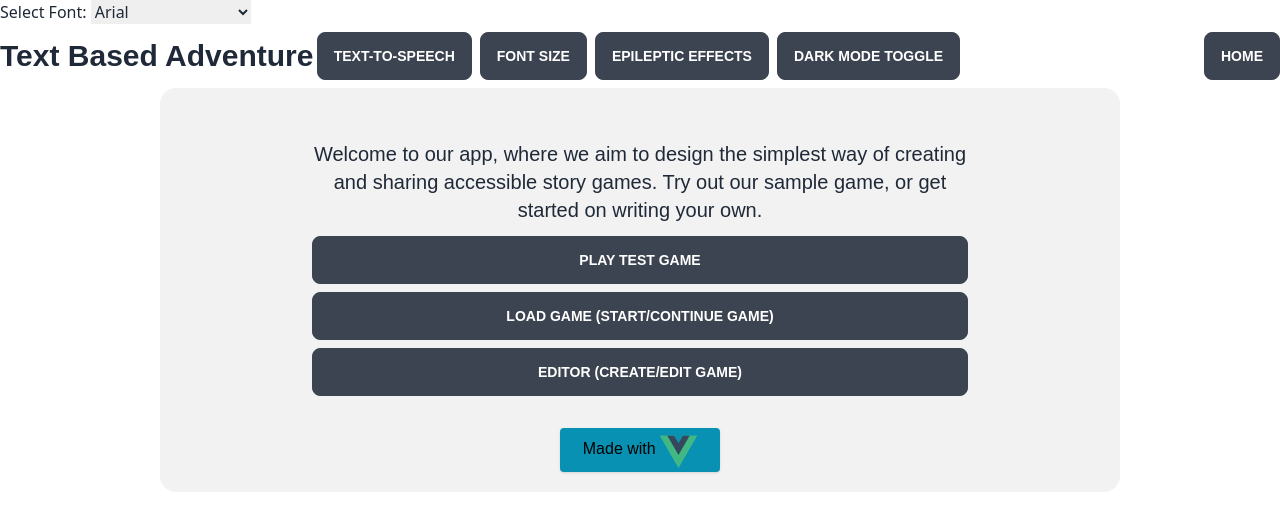
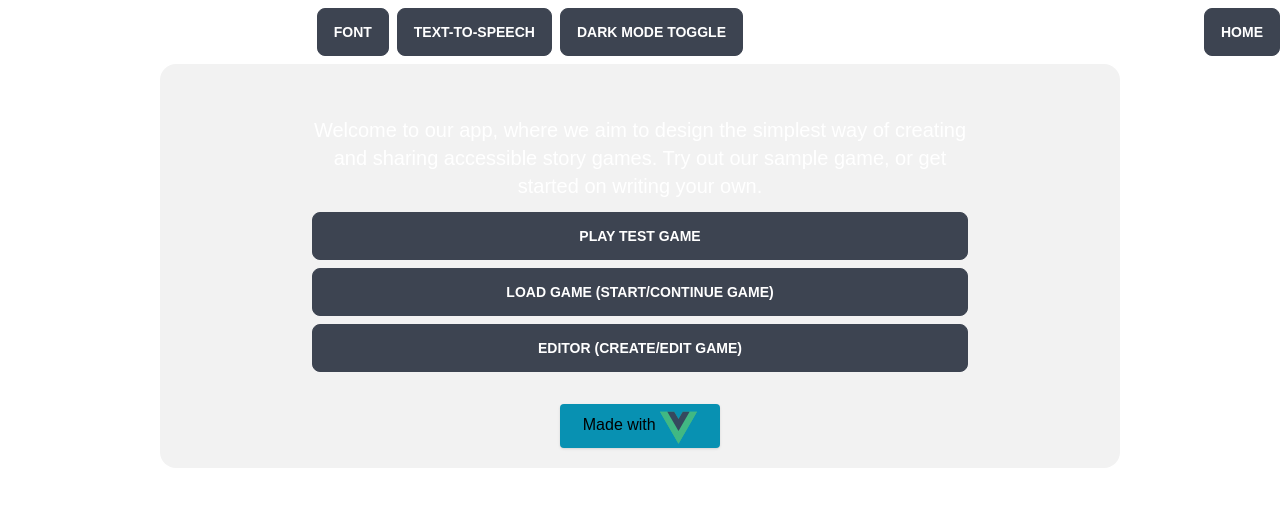
Before and after one commit to oponder2000/LiveLaughLove-2ndSemester, a Vue app in the folder Group-5-Live-Laugh-Love--main/app/: page / in a window 1280 px wide. Shown: the top 530 px of the page. Built offline with nearby package versions, Linux system fonts and the light colour scheme; what theme-change would draw is missing.

Commit message:
redid font options

```diff
--- a/Group-5-Live-Laugh-Love--main/app/src/App.vue
+++ b/Group-5-Live-Laugh-Love--main/app/src/App.vue
@@ -1,9 +1,8 @@
 <template>
   <div id="app">
-    <FontManager :onFontChange="handleFontChange" />
-    <Navbar :selectedFont="selectedFont" />
+    <Navbar/>
     <main>
-      <router-view :selectedFont="selectedFont"/>
+      <router-view/>
     </main>
   </div>
 </template>
@@ -11,23 +10,7 @@
 <script setup lang="ts">
 import { ref, onBeforeMount } from 'vue';
 import { useRouter } from 'vue-router';
-import FontManager from './components/FontManager.vue';
 import Navbar from './components/Navbar.vue';
 
-const selectedFont = ref('Arial'); // Default font
-
-const handleFontChange = (newFont) => {
-  selectedFont.value = newFont;
-};
-
 const router = useRouter();
-onBeforeMount(() => {
-  router.beforeEach((to, from, next) => {
-    const fontFromMeta = to.meta.font; // Retrieve the font from route meta
-    if (fontFromMeta) {
-      handleFontChange(fontFromMeta); // Set the font based on the meta info
-    }
-    next();
-  });
-});
 </script>
--- a/Group-5-Live-Laugh-Love--main/app/src/components/FontManager.vue
+++ b/Group-5-Live-Laugh-Love--main/app/src/components/FontManager.vue
@@ -1,26 +1,34 @@
-<!-- FontManager.vue -->
 <template>
-  <div>
-    <label for="fontSelect">Select Font: </label>
-    <select id="fontSelect" v-model="selectedFont" @change="changeFont">
-      <option value="Arial">Arial</option>
-      <option value="Times New Roman">Times New Roman</option>
-      <!-- Add more font options here -->
-    </select>
-  </div>
+  <section class="card bg-base-200 py-5 mx-auto w-3/4" :style="{ fontFamily: fontStore.selectedFont, color: fontStore.selectedColor }">
+      <div class="card-body w-3/4 mx-auto">
+          <h1 class="text-4xl text-center pb-10">
+              Font Options
+          </h1>
+          <label class="text-2xl text-center" >Select font:</label>
+          <select class="select w-1/2 mx-auto" v-model="fontStore.selectedFont">
+              <option v-for="font in fonts" class="option" :value="font">
+                  {{ font }}
+              </option>
+          </select>
+          <label class="text-2xl text-center" >Select color:</label>
+          <select class="select w-1/2 mx-auto" v-model="fontStore.selectedColor">
+              <option v-for="color in colors" class="option" :value="color">
+                  {{ color }}
+              </option>
+          </select>
+      </div>
+  </section>
 </template>
 
 <script setup lang="ts">
-import { ref, defineProps, useContext } from 'vue';
+import { onMounted } from 'vue';
+import { useFontStore } from '../stores/fontStore';
 
-const props = defineProps({
-  onFontChange: Function, // Declare the prop for the event handler
+const fontStore = useFontStore();
+const fonts = fontStore.fonts;
+const colors = fontStore.colors;
+
+onMounted(() => {
+  console.log('Font mounted');
 });
-
-const selectedFont = ref('Arial'); // Default font
-
-const changeFont = () => {
-  // Emit the event with the selected font
-  props.onFontChange(selectedFont.value);
-};
 </script>
--- a/Group-5-Live-Laugh-Love--main/app/src/components/NavBar.vue
+++ b/Group-5-Live-Laugh-Love--main/app/src/components/NavBar.vue
@@ -1,33 +1,33 @@
 <script setup lang="ts">
-const props = defineProps({
-  selectedFont: String, // Receive the selected font as a prop
-});
+import { useFontStore } from '../stores/fontStore';
+const fontStore = useFontStore();
 </script>
 
 <template>
     <div class="py-2">
-        <div class="container flex justify-between items-center mx-auto" :style="{ fontFamily: selectedFont }">
+        <div class="container flex justify-between items-center mx-auto" :style="{ fontFamily: fontStore.selectedFont, color: fontStore.selectedColor }">
             <router-link to="/" class="text-3xl font-bold">
                 Text Based Adventure
             </router-link>
             <!-- This could be made into a collapsible menu -->
             <div class="flex justify-start gap-2 w-1/2">
-                <RouterLink to="tts" class="btn">
+                <RouterLink to="font" class="btn" :style="{ fontFamily: fontStore.selectedFont, color: fontStore.selectedColor }">
+                    Font
+                </RouterLink>
+
+                <RouterLink to="tts" class="btn" :style="{ fontFamily: fontStore.selectedFont, color: fontStore.selectedColor }">
                     Text-To-Speech
                 </RouterLink>
-                <button class="btn">
-                    Font Size
-                </button>
-                <button class="btn">
-                    Epileptic Effects
-                </button>
-                <button class="btn" data-toggle-theme="dark,light" data-act-class="ACTIVECLASS">
+
+                <button class="btn" data-toggle-theme="dark,light" data-act-class="ACTIVECLASS" :style="{ fontFamily: fontStore.selectedFont, color: fontStore.selectedColor }">
                     Dark Mode Toggle
                 </button>
             </div>
 
             <nav class="flex justify-end gap-2 w-1/4">
-                <RouterLink to="/" class="btn"> Home </RouterLink>
+                <RouterLink to="/" class="btn" :style="{ fontFamily: fontStore.selectedFont, color: fontStore.selectedColor }">
+                Home
+            </RouterLink>
             </nav>
         </div>
     </div>
--- a/Group-5-Live-Laugh-Love--main/app/src/components/StoryPanel.vue
+++ b/Group-5-Live-Laugh-Love--main/app/src/components/StoryPanel.vue
@@ -11,7 +11,7 @@ const props = defineProps<{ page: StoryPage }>();
             <!-- Story Title -->
             <h2 class="card-title">{{ page.title }}</h2>
             <!-- Story Text -->
-            <p :style="{ fontFamily: font }">{{ page.text }} </p>
+            <p>{{ page.text }} </p>
             <!-- choices go in the slot - as seen in view/Game.vue -->
             <slot />
         </div>
--- a/Group-5-Live-Laugh-Love--main/app/src/components/TTSOptions.vue
+++ b/Group-5-Live-Laugh-Love--main/app/src/components/TTSOptions.vue
@@ -1,18 +1,18 @@
 <template>
-    <section class="card bg-base-200 py-5 mx-auto w-3/4">
+    <section class="card bg-base-200 py-5 mx-auto w-3/4" :style="{ fontFamily: fontStore.selectedFont, color: fontStore.selectedColor }">
         <div class="card-body w-3/4 mx-auto">
             <h1 class="text-4xl text-center pb-10">
                 Text-To-Speech Options
             </h1>
-            <div class="text-2xl text-center">Select voice:</div>
+            <label class="text-2xl text-center" >Select voice:</label>
             <select class="select w-1/2 mx-auto" v-model="ttsStore.selectedVoice">
                 <option v-if="!voices.length" selected disabled>Click Load Voices</option>
                 <option v-for="voice in voices" class="option" :value="voice">
                     {{ voice['name'] }}
                 </option>
             </select>
-            <button v-if="!voices.length" class="btn w-1/2 mx-auto" v-on:click="loadVoices">Load Voices</button>
-            <button v-if="voices.length" class="btn btn-primary w-1/2 mx-auto" v-on:click="ttsStore.start(ssExampleInput)">Test voice</button>
+            <button v-if="!voices.length" class="btn w-1/2 mx-auto" v-on:click="loadVoices" :style="{ fontFamily: fontStore.selectedFont, color: fontStore.selectedColor }">Load Voices</button>
+            <button v-if="voices.length" class="btn btn-primary w-1/2 mx-auto" v-on:click="ttsStore.start(ssExampleInput)" :style="{ fontFamily: fontStore.selectedFont, color: fontStore.selectedColor }">Test voice</button>
         </div>
     </section>
 </template>
@@ -20,8 +20,11 @@
 <script setup lang="ts">
 import { onMounted } from 'vue';
 import { useTTSStore } from '../stores/ttsStore';
+import { useFontStore } from '../stores/fontStore';
 
 const ttsStore = useTTSStore();
+const fontStore = useFontStore();
+
 const ssExampleInput = 'This is an example of speech synthesis in English.';
 
 onMounted(() => {
--- a/Group-5-Live-Laugh-Love--main/app/src/router/index.ts
+++ b/Group-5-Live-Laugh-Love--main/app/src/router/index.ts
@@ -3,6 +3,7 @@ import Home from '../views/Home.vue'
 import Game from '../views/Game.vue'
 import Editor from '../views/Editor.vue'
 import TTS from '../components/TTSOptions.vue'
+import Font from '../components/FontManager.vue'
 import { compile } from 'vue'
 
 // This file controls the routing of the App
@@ -12,33 +13,26 @@ const routes = [
         path: '/',
         name: 'home',
         component: Home,
-        meta: {
-            font: 'Arial', // Set the desired font for this route
-          },
     },
     {
         path: '/game',
         name: 'game',
         component: Game,
-        meta: {
-            font: 'Arial', // Set the desired font for this route
-          },
     },
     {
         path: '/editor',
         name: 'editor',
         component: Editor,
-        meta: {
-            font: 'Arial', // Set the desired font for this route
-          },
     },
     {
         path: '/tts',
         name: 'tts',
         component: TTS,
-        meta: {
-            font: 'Arial',
-        }
+    },
+    {
+        path: '/font',
+        name: 'font',
+        component: Font,
     }
 ];
 
--- /dev/null
+++ b/Group-5-Live-Laugh-Love--main/app/src/stores/fontStore.ts
@@ -0,0 +1,16 @@
+import { ref } from "vue";
+import { defineStore } from "pinia";
+
+export const useFontStore = defineStore('font', () => {
+    const fonts = ["Arial", "Times New Roman", "Verdana"];
+    const colors = ["white", "red", "blue"]
+    const selectedFont = ref("Arial");
+    const selectedColor = ref("white");
+
+    return {
+        fonts,
+        colors,
+        selectedFont,
+        selectedColor
+    }
+})
--- a/Group-5-Live-Laugh-Love--main/app/src/views/Game.vue
+++ b/Group-5-Live-Laugh-Love--main/app/src/views/Game.vue
@@ -1,8 +1,44 @@
+<template>
+    <div v-if="!gameStore.charStatsOpen" class="flex justify-between w-1/2 mx-auto" :style="{ marginTop: 16 + 'px' }">
+        <button class="btn btn-primary" @click="ttsStore.start(gameStore.currentPage.text)" :style="{ fontFamily: fontStore.selectedFont, color: fontStore.selectedColor }">
+            Read Aloud
+        </button>
+    </div>
+
+    <div>
+        <!-- Story Panel-->
+        <StoryPanel v-if="!gameStore.charStatsOpen" :page="gameStore.currentPage" :style="{ fontFamily: fontStore.selectedFont, color: fontStore.selectedColor }">
+            <!-- Choices -->
+            <ul class="flex flex-col justify-center text-m w-1/2 ">
+                <li v-for="({ text, isActive }, index) in gameStore.currentPage.choices" class="px-auto py-1">
+                    <button :class="{ 'btn-success': isActive }" class="w-full btn" @click="gameStore.setSelectedChoice(index)" :style="{ fontFamily: fontStore.selectedFont, color: fontStore.selectedColor }">
+                        {{ text }}
+                    </button>
+                </li>
+            </ul>
+        </StoryPanel>
+
+        <!-- Character Stats / Inventory Panel -->
+        <CharacterPanel v-else :character="gameStore.activeStory.character" :style="{ marginTop: 32 + 'px', fontFamily: fontStore.selectedFont, color: fontStore.selectedColor}"/>
+
+        <!-- Bottom Bar  (for buttons)-->
+        <div class="flex justify-between w-1/2 mx-auto">
+            <button class="btn" @click="gameStore.toggleCharStats" :style="{ fontFamily: fontStore.selectedFont, color: fontStore.selectedColor }">
+                {{ !gameStore.charStatsOpen ? "Character" : "Close" }}
+            </button>
+            <button v-if="!gameStore.charStatsOpen" class="btn btn-primary" @click="gameStore.submitChoice" :style="{ fontFamily: fontStore.selectedFont, color: fontStore.selectedColor }">
+                Submit Choice
+            </button>
+        </div>
+    </div>
+</template>
+
 <script setup lang="ts">
 import { onMounted } from 'vue';
 
 import { useGameStore } from '../stores/gameStore';
 import { useTTSStore } from '../stores/ttsStore';
+import { useFontStore } from "../stores/fontStore";
 import StoryPanel from '../components/StoryPanel.vue'
 import CharacterPanel from '../components/CharacterPanel.vue'
 // import { TypesConfig } from 'vue-router';
@@ -10,49 +46,12 @@ import CharacterPanel from '../components/CharacterPanel.vue'
 
 const gameStore = useGameStore();
 const ttsStore = useTTSStore();
+const fontStore = useFontStore();
 
 // Lifecycle Hooks
 onMounted(() => {
     console.log('Game mounted');
     console.log('TTS mounted');
-});
-
-const props = defineProps({
-  selectedFont: String, // Receive the selected font as a prop
+    console.log('Font mounted');
 });
 </script>
-
-<template>
-    <div v-if="!gameStore.charStatsOpen" class="flex justify-between w-1/2 mx-auto" :style="{ marginTop: 16 + 'px', fontFamily: selectedFont }">
-        <button class="btn btn-primary" @click="ttsStore.start(gameStore.currentPage.text)">
-            Read Aloud
-        </button>
-    </div>
-
-    <div :style="{ fontFamily: selectedFont }">
-        <!-- Story Panel-->
-        <StoryPanel v-if="!gameStore.charStatsOpen" :page="gameStore.currentPage">
-            <!-- Choices -->
-            <ul class="flex flex-col justify-center text-m w-1/2 ">
-                <li v-for="({ text, isActive }, index) in gameStore.currentPage.choices" class="px-auto py-1">
-                    <button :class="{ 'btn-success': isActive }" class="w-full btn" @click="gameStore.setSelectedChoice(index)">
-                        {{ text }}
-                    </button>
-                </li>
-            </ul>
-        </StoryPanel>
-
-        <!-- Character Stats / Inventory Panel -->
-        <CharacterPanel v-else :character="gameStore.activeStory.character" :style="{ marginTop: 32 + 'px'}"/>
-
-        <!-- Bottom Bar  (for buttons)-->
-        <div class="flex justify-between w-1/2 mx-auto">
-            <button class="btn" @click="gameStore.toggleCharStats">
-                {{ !gameStore.charStatsOpen ? "Character" : "Close" }}
-            </button>
-            <button v-if="!gameStore.charStatsOpen" class="btn btn-primary" @click="gameStore.submitChoice">
-                Submit Choice
-            </button>
-        </div>
-    </div>
-</template>
--- a/Group-5-Live-Laugh-Love--main/app/src/views/Home.vue
+++ b/Group-5-Live-Laugh-Love--main/app/src/views/Home.vue
@@ -1,9 +1,7 @@
 <script setup lang="ts">
-import { defineProps } from 'vue';
+import { useFontStore } from '../stores/fontStore';
 
-const props = defineProps({
-  selectedFont: String, // Receive the selected font as a prop
-});
+const fontStore = useFontStore();
 
 const loadButton = document.getElementById("load_button");
 
@@ -20,29 +18,29 @@ function toggleDiv(id: string) {
 </script>
 
 <template>
-    <section class="card bg-base-200 py-5 mx-auto w-3/4" :style="{ fontFamily: selectedFont }">
+    <section class="card bg-base-200 py-5 mx-auto w-3/4" :style="{ fontFamily: fontStore.selectedFont, color: fontStore.selectedColor }">
         <div class="card-body w-3/4 mx-auto">
             <h2 class="text-xl text-center  mx-auto pb-1">
                 <!-- TODO: this could be writtin better -->
                 Welcome to our app, where we aim to design the simplest way of creating and sharing accessible
                 story games. Try out our sample game, or get started on writing your own.
             </h2>
-            <RouterLink to="game" class="btn">Play Test Game</RouterLink>
-            <button class="btn" id="load_button" v-on:click="toggleDiv('load_div');">Load Game (Start/Continue Game)</button>
+            <RouterLink to="game" class="btn" :style="{ fontFamily: fontStore.selectedFont, color: fontStore.selectedColor }">Play Test Game</RouterLink>
+            <button class="btn" id="load_button" v-on:click="toggleDiv('load_div');" :style="{ fontFamily: fontStore.selectedFont, color: fontStore.selectedColor}">Load Game (Start/Continue Game)</button>
             <div class="col-sm-2" id="load_div" style="display: none;">
                 <p>Insert Game File</p>
                 <input type="file" accept=".txt">
-                <button class="btn">Load</button>
-                <button class="btn">CONTINUE</button>
-                <button class="btn">NEW GAME</button>
+                <button class="btn" :style="{ fontFamily: fontStore.selectedFont, color: fontStore.selectedColor}">Load</button>
+                <button class="btn" :style="{ fontFamily: fontStore.selectedFont, color: fontStore.selectedColor}">CONTINUE</button>
+                <button class="btn" :style="{ fontFamily: fontStore.selectedFont, color: fontStore.selectedColor}">NEW GAME</button>
             </div>
-            <button class="btn" id="edit_button" v-on:click="toggleDiv('edit_div');">Editor (Create/Edit Game)</button>
+            <button class="btn" id="edit_button" v-on:click="toggleDiv('edit_div');" :style="{ fontFamily: fontStore.selectedFont, color: fontStore.selectedColor}">Editor (Create/Edit Game)</button>
             <div class="col-sm-2" id="edit_div" style="display: none;">
                 <p>Insert Draft File</p>
                 <input type="file" accept=".txt">
-                <button class="btn">Load</button>
-                <button class="btn">EDIT GAME</button>
-                <RouterLink to="editor" class="btn">CREATE GAME</RouterLink>
+                <button class="btn" :style="{ fontFamily: fontStore.selectedFont, color: fontStore.selectedColor}">Load</button>
+                <button class="btn" :style="{ fontFamily: fontStore.selectedFont, color: fontStore.selectedColor}">EDIT GAME</button>
+                <RouterLink to="editor" class="btn" :style="{ fontFamily: fontStore.selectedFont, color: fontStore.selectedColor}">CREATE GAME</RouterLink>
             </div>
         </div>
         <div class="flex  justify-center mx-auto rounded bg-cyan-600  text-center border-black shadow py-1 w-40">
```
Also changed, not shown: Group-5-Live-Laugh-Love--main/app/src/components/LoginForm.vue (deleted, +0 -32 lines).
